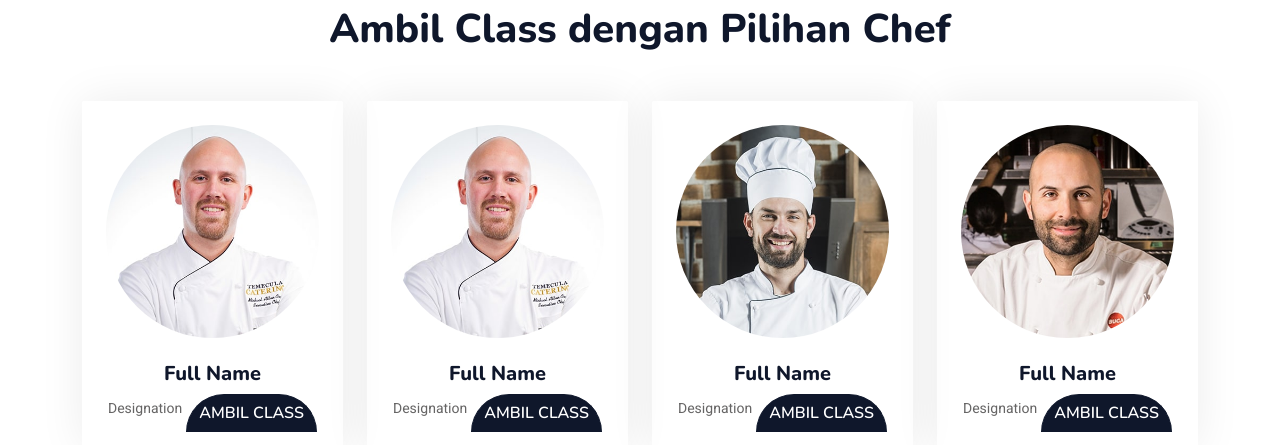
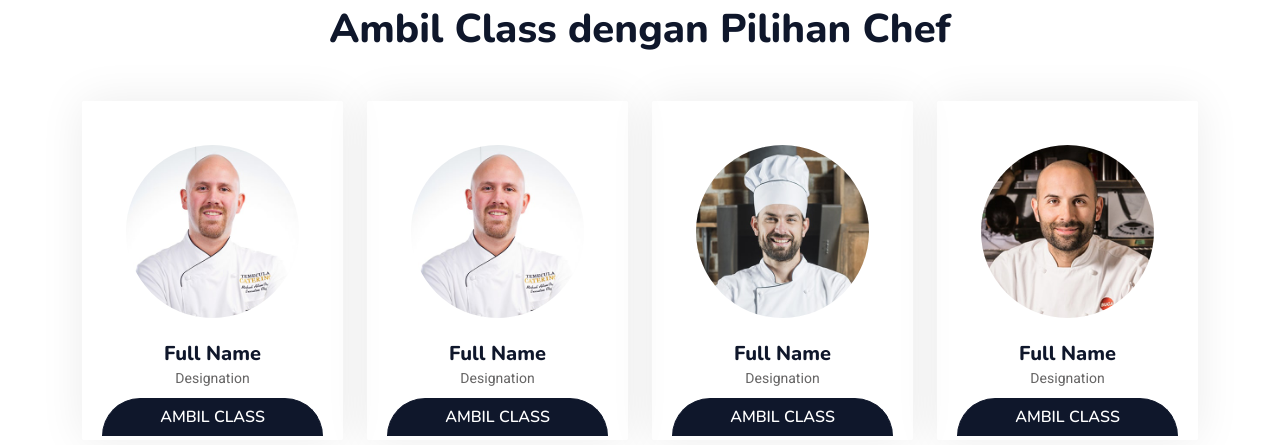
Before and after one commit to prototype888/restoran, a plain HTML site: page index.html in a window 1280 px wide. Shown: the part 3541-3986 px from the top of the page. Drawn offline with nearby package versions, Linux system fonts and the light colour scheme; animation ran at ten frames a second.

Commit message:
Update style.css

```diff
--- a/css/style.css
+++ b/css/style.css
@@ -350,12 +350,13 @@
     opacity: 1;
 }
 
-
 /*** Team ***/
 .team-item {
     box-shadow: 0 0 45px rgba(0, 0, 0, .08);
-    height: calc(100% - 38px);
+    height: calc(100% - 70px);
     transition: .5s;
+    padding: 20px; /* Tambahkan padding untuk ruang di dalam */
+    text-align: center; /* Pastikan teks di tengah */
 }
 
 .team-item img {
@@ -372,8 +373,14 @@
 
 .team-item .btn {
     border-radius: 38px 38px 0 0;
+    margin: 0 auto;
 }
 
+.team-item a.btn-dark {
+    display: block;
+    margin-top: 10px;
+    max-width: 300px;
+}
 
 /*** Testimonial ***/
 .testimonial-carousel .owl-item .testimonial-item,
```
